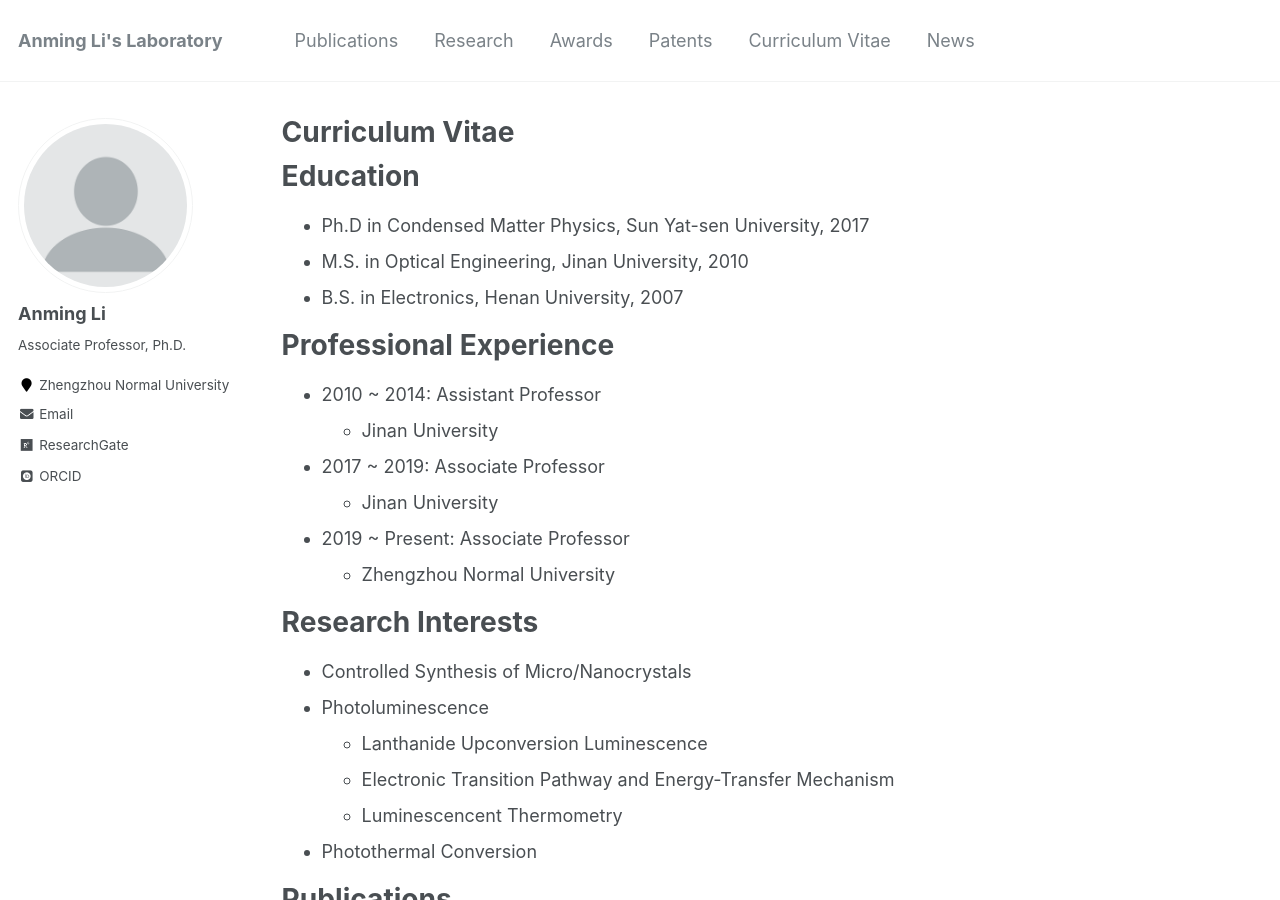
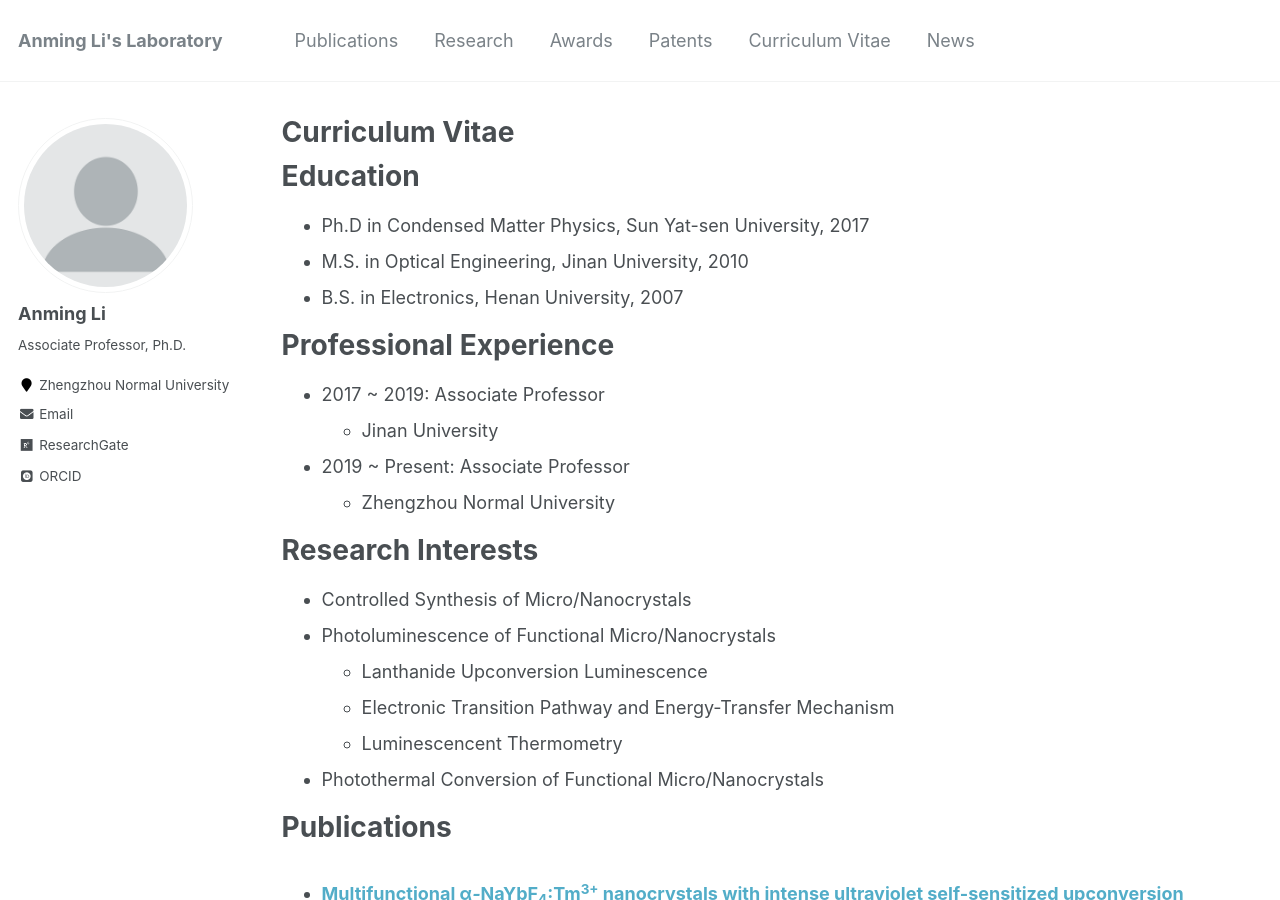
Before and after one commit to ucnclab/ucnclab.github.io, a Jekyll site: the page built from _pages/cv.md, in a window 1280 px wide and 900 px high. Built offline with Jekyll 4.4.1, drawn with Linux system fonts in a browser that asks for light colours; some web fonts are replaced; formulas are drawn with MathJax 3; comment, search, counter and statistics services are not loaded.

Commit message:
Update cv.md

```diff
--- a/_pages/cv.md
+++ b/_pages/cv.md
@@ -17,9 +17,6 @@
 
 Professional Experience
 ======
-* 2010 ~ 2014: Assistant Professor
-  * Jinan University
-
 * 2017 ~ 2019: Associate Professor
   * Jinan University
 
@@ -29,11 +26,11 @@
 Research Interests
 ======
 * Controlled Synthesis of Micro/Nanocrystals
-* Photoluminescence
+* Photoluminescence of Functional Micro/Nanocrystals
   * Lanthanide Upconversion Luminescence
   * Electronic Transition Pathway and Energy-Transfer Mechanism
   * Luminescencent Thermometry
-* Photothermal Conversion
+* Photothermal Conversion of Functional Micro/Nanocrystals
 
 Publications
 ======
```
